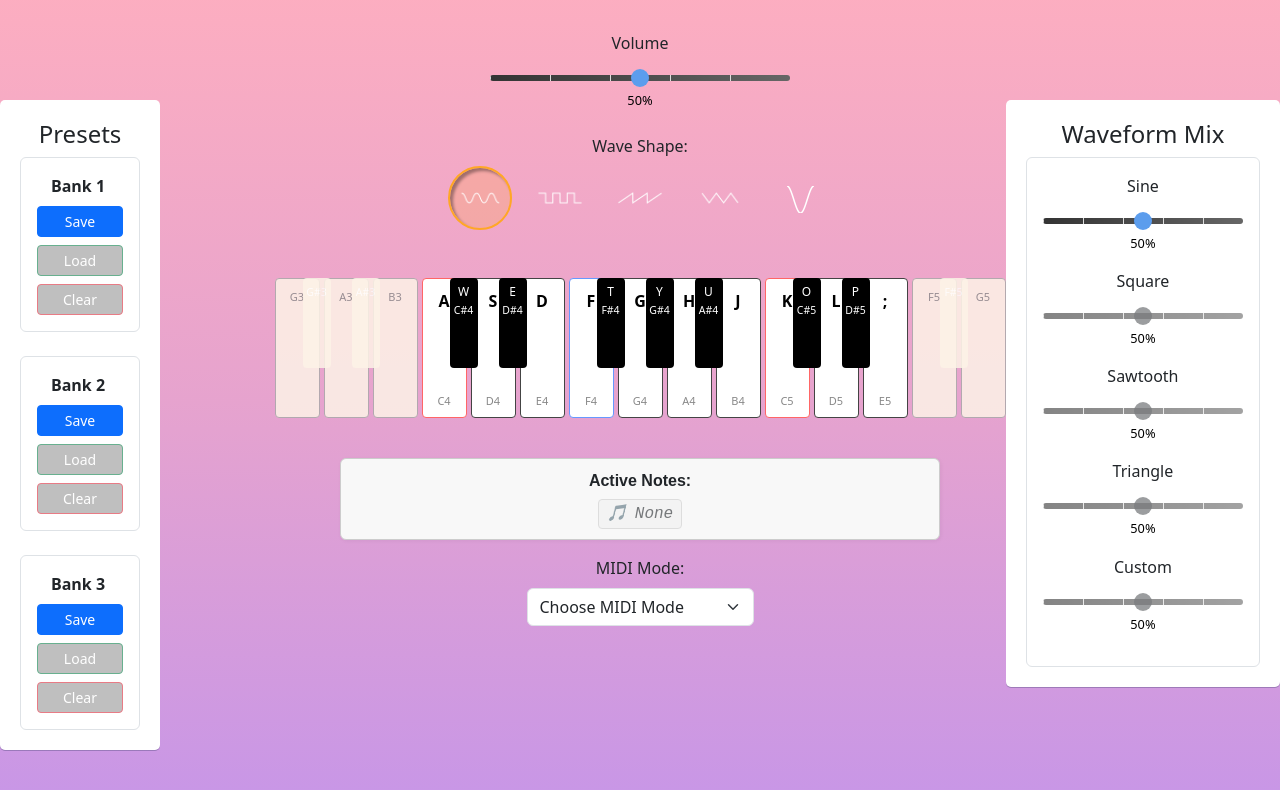
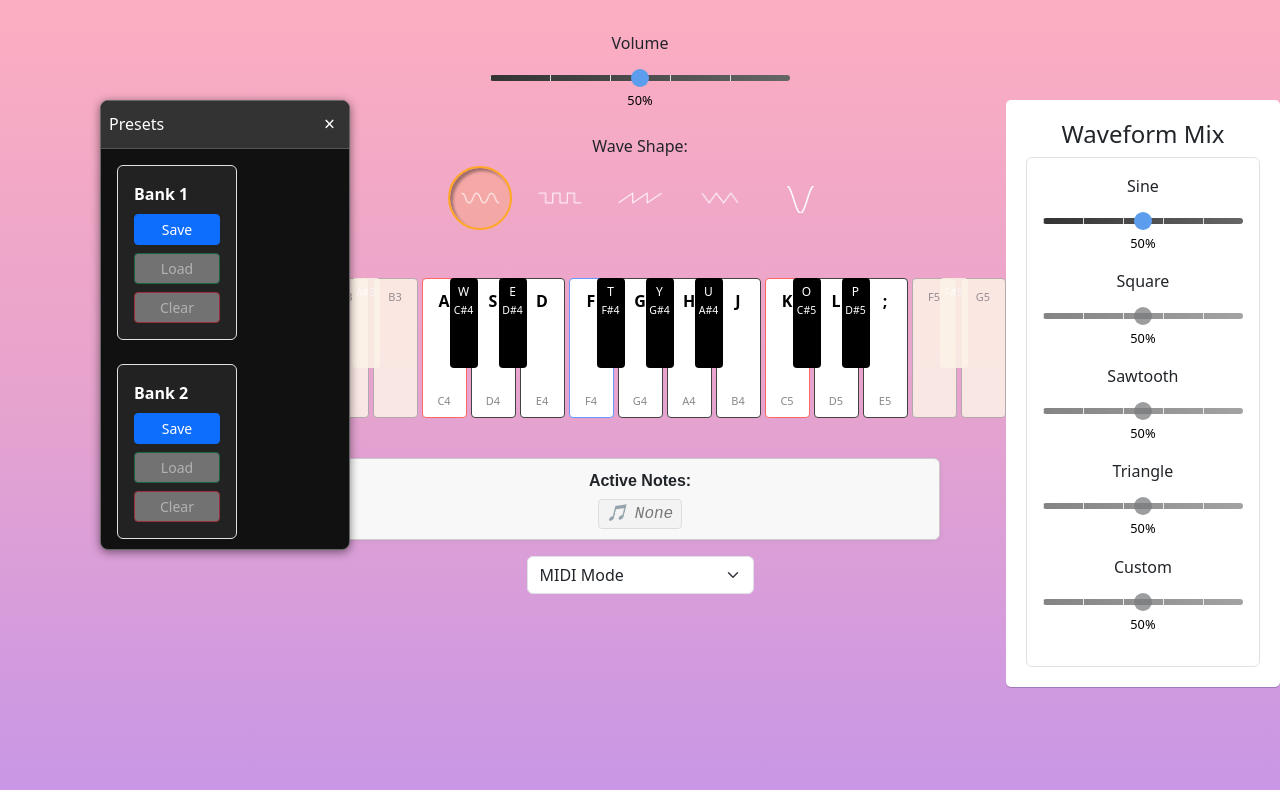
Before and after one commit to nchemsak/ewavestudio-vue, a Vue app: page / in a window 1280 px wide. Shown: the top 790 px of the page. Built offline with nearby package versions, Linux system fonts and the light colour scheme; grey boxes are pictures that could not be loaded.

Commit message:
create floating windows vue and float presets

```diff
--- a/src/components/ComputerKeyboard.vue
+++ b/src/components/ComputerKeyboard.vue
@@ -63,7 +63,7 @@
 		</div>
 
 		<!-- Preset Banks -->
-		<div class="preset-banks">
+		<!-- <div class="preset-banks">
 			<h4>Presets</h4>
 			<div class="d-flex flex-column gap-4">
 				<div v-for="(bank, index) in banks" :key="'bank-' + index" class="bank-card p-3 border rounded"
@@ -90,7 +90,7 @@
 				</div>
 
 			</div>
-		</div>
+		</div> -->
 
 
 
@@ -159,18 +159,31 @@
 	</div>
 
 	<div class="mb-3 mt-3 midiModeWrapper">
-		<label for="midiMode" class="form-label">MIDI Mode:</label>
+		<!-- <label for="midiMode" class="form-label">MIDI Mode:</label> -->
 		<select id="midiMode" v-model="midiMode" @change="onMidiModeChange" class="form-select w-auto">
 
-			<option disabled selected value="">Choose MIDI Mode</option>
+			<option disabled selected value="">MIDI Mode</option>
 			<option value="osc">MIDI Keyboard (Synth)</option>
 			<option value="sample" disabled>Sampler (Coming Soon)</option>
 		</select>
 	</div>
+	<FloatingWindow v-if="showPresets" @close="showPresets = false">
+		<template #title>Presets</template>
+		<PresetBankPanel :banks="banks" :activeBankIndex="activeBankIndex" :isTyping="isTyping" @save="saveToBank"
+			@load="loadFromBank" @clear="clearBank" @edit="startEditingBank" :bankHasData="bankHasData"
+			@update:isTyping="val => isTyping = val" />
+	</FloatingWindow>
+
+
 </template>
 
 <script setup>
 import { ref, watch, onMounted, onBeforeUnmount, watchEffect } from 'vue';
+import FloatingWindow from './FloatingWindow.vue';
+import PresetBankPanel from './PresetBankPanel.vue';
+
+const showPresets = ref(true);
+
 
 
 const volume = ref(0.5);
--- /dev/null
+++ b/src/components/FloatingWindow.vue
@@ -0,0 +1,88 @@
+<template>
+    <div class="floating-panel" :style="{ top: y + 'px', left: x + 'px' }" @mousedown.self="bringToFront">
+        <div class="floating-header" @mousedown="startDrag">
+<span><slot name="title">Panel</slot></span>
+            <button class="close-btn" @click="$emit('close')">&times;</button>
+        </div>
+        <div class="floating-body">
+            <slot />
+        </div>
+    </div>
+</template>
+
+<script setup>
+import { ref, onMounted, onBeforeUnmount } from 'vue';
+
+const x = ref(100);
+const y = ref(100);
+const isDragging = ref(false);
+const offset = { x: 0, y: 0 };
+const zIndex = ref(1000);
+
+const startDrag = (e) => {
+    isDragging.value = true;
+    offset.x = e.clientX - x.value;
+    offset.y = e.clientY - y.value;
+    document.addEventListener('mousemove', onDrag);
+    document.addEventListener('mouseup', stopDrag);
+};
+
+const onDrag = (e) => {
+    if (isDragging.value) {
+        x.value = e.clientX - offset.x;
+        y.value = e.clientY - offset.y;
+    }
+};
+
+const stopDrag = () => {
+    isDragging.value = false;
+    document.removeEventListener('mousemove', onDrag);
+    document.removeEventListener('mouseup', stopDrag);
+};
+
+const bringToFront = () => {
+    zIndex.value = Date.now();
+};
+
+onBeforeUnmount(() => {
+    stopDrag();
+});
+</script>
+
+<style scoped>
+.floating-panel {
+    position: fixed;
+    width: 250px;
+    border: 1px solid #666;
+    border-radius: 8px;
+    background-color: #111;
+    color: #fff;
+    z-index: 1000;
+    box-shadow: 0 2px 10px rgba(0, 0, 0, 0.5);
+}
+
+.floating-header {
+    background-color: #333;
+    padding: 0.5em;
+    cursor: move;
+    display: flex;
+    justify-content: space-between;
+    align-items: center;
+    border-bottom: 1px solid #555;
+    border-radius: 8px 8px 0 0;
+}
+
+.floating-body {
+    padding: 1em;
+    max-height: 400px;
+    overflow-y: auto;
+}
+
+.close-btn {
+    background: transparent;
+    color: #fff;
+    border: none;
+    font-size: 1.2em;
+    cursor: pointer;
+}
+</style>
--- /dev/null
+++ b/src/components/PresetBankPanel.vue
@@ -0,0 +1,48 @@
+<template>
+    <div class="d-flex flex-column gap-4">
+        <div v-for="(bank, index) in banks" :key="'bank-' + index" class="bank-card p-3 border rounded"
+            :class="{ 'active-bank': activeBankIndex === index }" style="width: 120px;">
+            <div class="mb-2">
+                <div class="bank-name-wrapper" style="width: 100%;">
+                    <input v-if="bank.editing" v-model="bank.name" @focus="$emit('update:isTyping', true)"
+                        @blur="() => { $emit('update:isTyping', false); bank.editing = false }"
+                        @keydown.enter="() => { $emit('update:isTyping', false); bank.editing = false }"
+                        class="form-control form-control-sm w-100" />
+                    <span v-else @click="$emit('edit', index)" style="cursor: pointer;">
+                        <strong>{{ bank.name }}</strong>
+                        <i class="ms-1 bi bi-pencil-fill text-muted"></i>
+                    </span>
+                </div>
+            </div>
+            <div class="d-flex flex-column gap-2">
+                <button class="btn btn-sm btn-primary" @click="$emit('save', index)">Save</button>
+                <button class="btn btn-sm btn-success" @click="$emit('load', index)"
+                    :disabled="!bankHasData(index)">Load</button>
+                <button class="btn btn-sm btn-danger" @click="$emit('clear', index)"
+                    :disabled="!bankHasData(index)">Clear</button>
+            </div>
+        </div>
+    </div>
+</template>
+
+<script setup>
+const props = defineProps({
+    banks: Array,
+    activeBankIndex: Number,
+    isTyping: Boolean,
+    bankHasData: Function
+});
+
+const emit = defineEmits(['save', 'load', 'clear', 'edit', 'update:isTyping']);
+</script>
+
+<style scoped>
+.bank-card {
+    background-color: #222;
+    color: #fff;
+}
+
+.active-bank {
+    border-color: #0d6efd;
+}
+</style>
```
